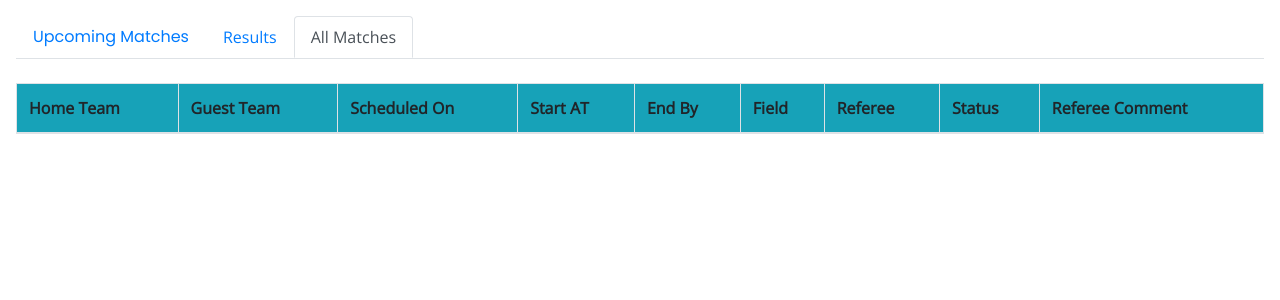
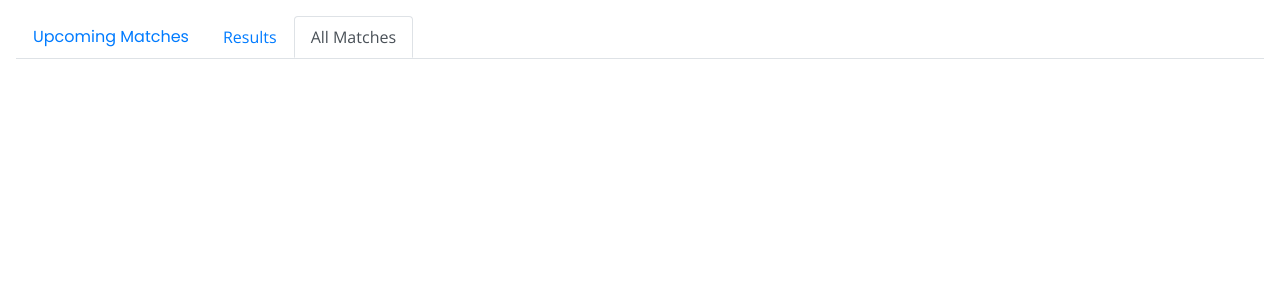
Before and after one commit to babonaresh/msa, a Django app: page /match_list in a window 1280 px wide, after a click on "All Matches". Shown: the part 110-410 px from the top of the page. Run offline with Django 3.2, Linux system fonts and the light colour scheme; tables that the repository leaves empty hold one stand-in row (values such as "Sample post"); lists and menus that the app fills with data are empty; some libraries are stand-ins or nearby versions.

Commit message:
modified all match lists

```diff
--- a/msa_app/templates/custom/match_list.html
+++ b/msa_app/templates/custom/match_list.html
@@ -52,72 +52,95 @@
                 </div>
             </div>
             <div class="tab-pane fade" id="results" role="tabpanel" aria-labelledby="results-tab" >
-              <table class="table table-striped table-bordered table-hover">
-                  <thead>
-                  <tr class="bg-info">
-                      <th>Home Team</th>
-                      <th>Guest Team</th>
-                      <th>Team 1 Goal</th>
-                      <th>Team 2 Goal</th>
-                      <th>Scheduled On</th>
-                      <th>Field</th>
-                      <th>Referee</th>
-                      <th>Status</th>
-                      <th>Referee Comment</th>
-                      <!-- <th colspan="3">Actions</th> -->
-                  </tr>
-                  </thead>
+            <!-- New Table -->
+                <div class="table-responsive">
+                    <table class="table table-sm table-hover">
                         <tbody>
-                  {% for matchesfull in matches_full %}
+                            {% for match in matches_full %}
                             <tr>
-                      <td>{{ matchesfull.home_team}}</td>
-                      <td>{{ matchesfull.guest_team }}</td>
-                      <td>{{ matchesfull.home_team_score }}</td>
-                      <td>{{ matchesfull.guest_team_score }}</td>
-                      <td>{{ matchesfull.match_day }}</td>
-                      <td>{{ matchesfull.field }}</td>
-                      <td>{{ matchesfull.match_referee }}</td>
-                      <td>{{ matchesfull.match_status }}</td>
-                      <td>{{ matchesfull.referee_comments }}</td>
-                  </tr>
-                  {% endfor %}
-                  </tbody>
-              </table>
-          </div>
-          <div class="tab-pane fade" id="all" role="tabpanel" aria-labelledby="all-tab" >
-              <table class="table table-striped table-bordered table-hover">
-                  <thead>
-                  <tr class="bg-info">
-                      <th>Home Team</th>
-                      <th>Guest Team</th>
-                      <th>Scheduled On</th>
-                      <th>Start AT</th>
-                      <th>End By</th>
-                      <th>Field</th>
-                      <th>Referee</th>
-                      <th>Status</th>
-                      <th>Referee Comment</th>
-                      <!-- <th colspan="3">Actions</th> -->
-                  </tr>
-                  </thead>
-                  <tbody>
-                  {% for matchesfull in matches_all %}
-                  <tr>
-                      <td>{{ matchesfull.home_team}}</td>
-                      <td>{{ matchesfull.guest_team }}</td>
-                      <td>{{ matchesfull.match_day }}</td>
-                      <td>{{ matchesfull.match_start_time }}</td>
-                      <td>{{ matchesfull.match_end_time }}</td>
-                      <td>{{ matchesfull.field }}</td>
-                      <td>{{ matchesfull.match_referee }}</td>
-                      <td>{{ matchesfull.match_status }}</td>
-                      <td>{{ matchesfull.referee_comments }}</td>
+                                <td>
+                                    <a class="fa-icons" href="{% url 'msa_app:match_detail' pk=match.pk %}">
+                                        <i class="fa fa-eye"></i>
+                                    </a>
+                                    &nbsp
+                                    <a class="fa-icons" href="#">
+                                        <i class="fa fa-edit"></i>
+                                    </a>
+                                    &nbsp
+                                    <a class="fa-icons" href="#">
+                                        <i class="fa fa-trash"></i>
+                                    </a>
+                                </td>
+                                <td style="text-align: right">
+                                    <img src="{{ team.team_logo.url }}" width="20">
+                                    {{ match.home_team}}
+                                </td>
+                                <td style="text-align: center">
+                                    <strong>({{match.home_team_score}} - {{match.guest_team_score}})</strong>
+                                </td>
+                                <td>{{ match.guest_team }}</td>
+                                <td>{{ match.match_day }}, {{ match.match_start_time }}</td>
+                                <td>{{ match.field }}</td>
                             </tr>
                             {% endfor %}
                         </tbody>
                     </table>
                 </div>
             </div>
+          <!-- New Table -->
+            <div class="tab-pane fade" id="all" role="tabpanel" aria-labelledby="all-tab" >
+                <!-- New Table -->
+                <div class="table-responsive">
+                    <table class="table table-sm table-hover">
+                        <tbody>
+                            {% for match in matches_all %}
+                            <tr>
+                                <td>
+                                    <a class="fa-icons" href="{% url 'msa_app:match_detail' pk=match.pk %}">
+                                        <i class="fa fa-eye"></i>
+                                    </a>
+                                    &nbsp
+                                    <a class="fa-icons" href="#">
+                                        <i class="fa fa-edit"></i>
+                                    </a>
+                                    &nbsp
+                                    <a class="fa-icons" href="#">
+                                        <i class="fa fa-trash"></i>
+                                    </a>
+                                </td>
+                                <td style="text-align: right">
+                                    <img src="{{ team.team_logo.url }}" width="20">
+                                    {{ match.home_team}}
+                                </td>
+                                <td style="text-align: center">
+                                    <strong>({{match.home_team_score}} - {{match.guest_team_score}})</strong>
+                                </td>
+                                <td>{{ match.guest_team }}</td>
+                                <td>{{ match.match_day }}, {{ match.match_start_time }}</td>
+                                <td>
+                                    {% if match.match_status == 'scheduled' %}
+                                        Scheduled
+                                    {% elif match.match_status == 'in_progress'%}
+                                        In Progress
+                                    {% elif match.match_status == 'full_time'%}
+                                        Full Time
+                                    {% elif match.match_status == 'cancelled'%}
+                                        Cancelled
+                                    {% elif match.match_status == 'abandoned'%}
+                                        Abandoned
+                                    {% else %}
+                                        Status - Not Available
+                                    {% endif %}
+                                </td>
+                                <td>{{ match.field }}</td>
+                            </tr>
+                            {% endfor %}
+                        </tbody>
+                    </table>
+                </div>
+            </div>
+          <!-- New Table -->
+        </div>
     </div>
 </div>
 </div>
```
Lines whose indentation alone changed are shown as unchanged.
